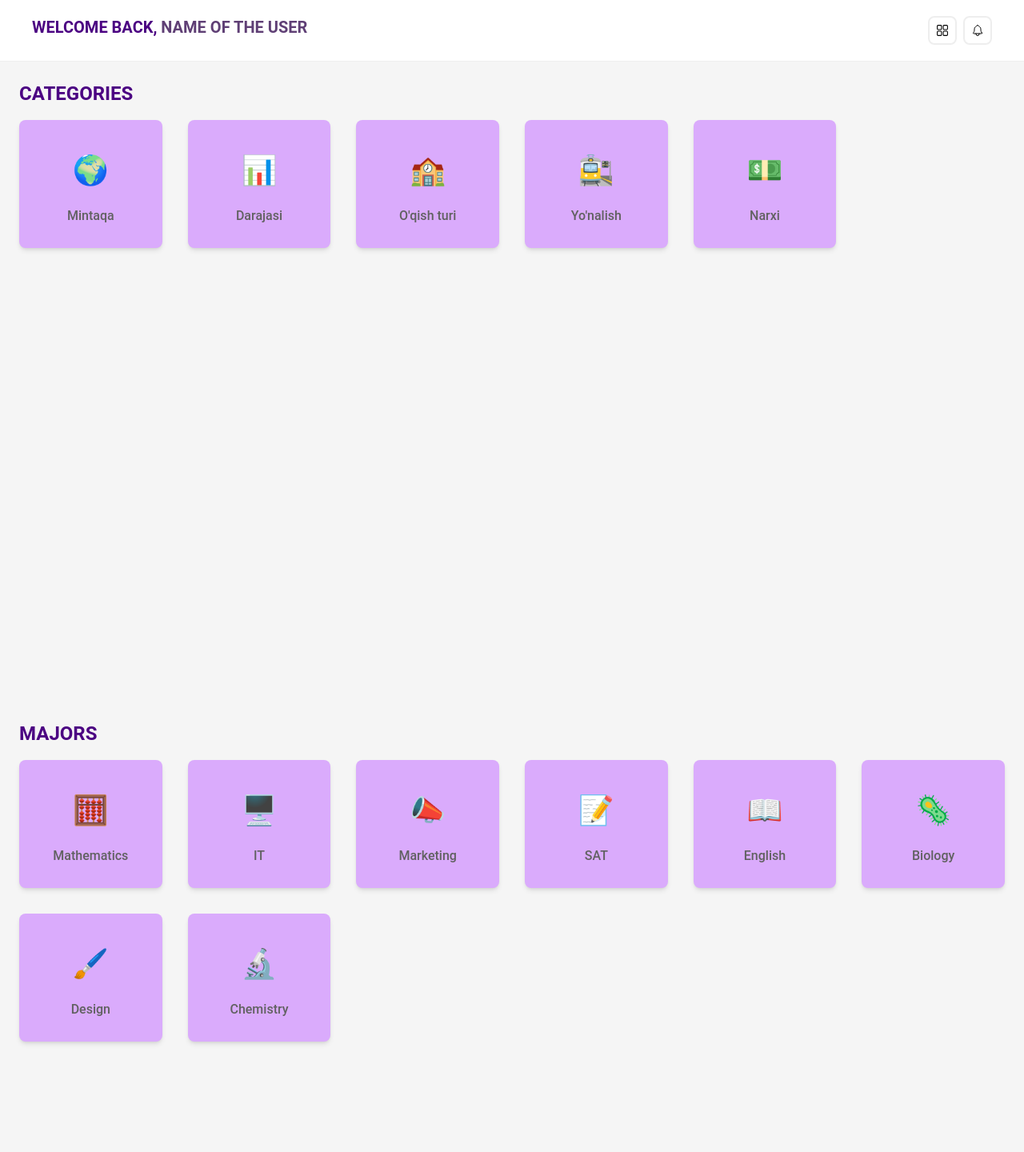
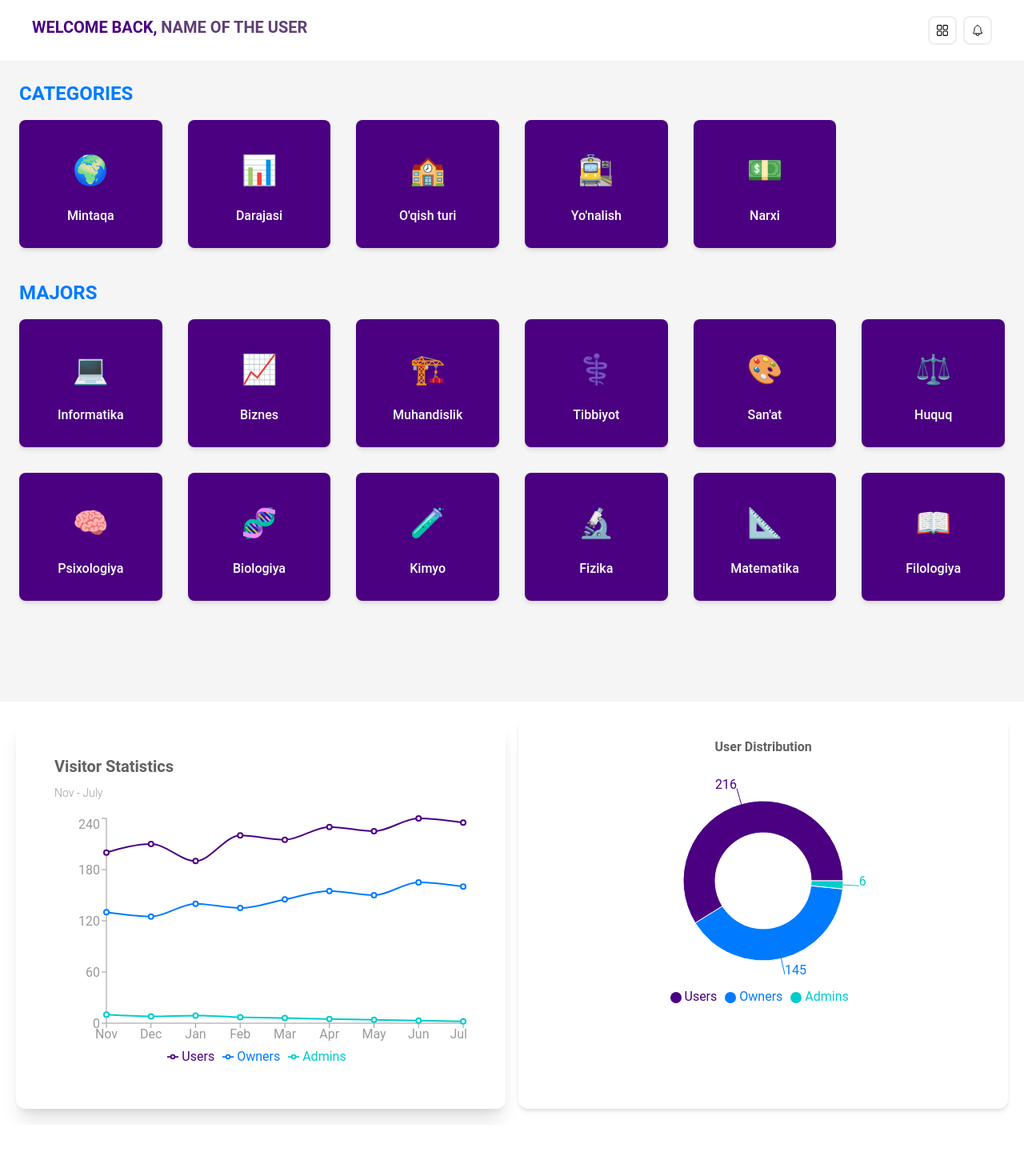
Before and after one commit to shokhsanam18/FindEdu-Dashboard, a React (Vite) app: page / in a window 1280 px wide. Shown: the top 1440 px of the page at 80% size. After the commit the page ends 1406 px from the top, so only its background shows below. Built offline with nearby package versions, Linux system fonts and the light colour scheme.

Commit message:
static version

```diff
--- a/package.json
+++ b/package.json
@@ -10,12 +10,16 @@
     "preview": "vite preview"
   },
   "dependencies": {
+    "@heroicons/react": "^2.2.0",
     "@material-tailwind/react": "^2.1.10",
+    "apexcharts": "^4.5.0",
     "lucide-react": "^0.479.0",
     "react": "^19.0.0",
+    "react-apexcharts": "^1.7.0",
     "react-dom": "^19.0.0",
     "react-icons": "^5.5.0",
     "react-router-dom": "^7.3.0",
+    "recharts": "^2.15.1",
     "zustand": "^5.0.3"
   },
   "devDependencies": {
--- a/src/pages/mainpage/Main.jsx
+++ b/src/pages/mainpage/Main.jsx
@@ -1,13 +1,13 @@
 import React from "react";
 import Header from "./header";
-import Categories from "./categories";
-import Majors from "./Majors";
+import CategoriesMajors from "./Majors";
+import VisitorChart from "./linegraph.jsx";
 const Main = () => {
   return (
     <div className="flex-1">
       <Header />
-      <Categories />
-      <Majors />
+      <CategoriesMajors />
+      <VisitorChart />
     </div>
   );
 };
--- a/src/pages/mainpage/Majors.jsx
+++ b/src/pages/mainpage/Majors.jsx
@@ -5,39 +5,70 @@ export const Title = ({ children }) => {
   return (
     <Typography
       variant="h4"
-      className="uppercase font-bold mb-4 text-[#4B0082] "
+      style={{ color: "#007BFF " }}
+      className="uppercase font-bold mb-4"
     >
       {children}
     </Typography>
   );
 };
 
-const Majors = () => {
+const CategoriesMajors = () => {
+  const categories = [
+    { name: "Mintaqa", icon: "🌍" },
+    { name: "Darajasi", icon: "📊" },
+    { name: "O'qish turi", icon: "🏫" },
+    { name: "Yo'nalish", icon: "🚉" },
+    { name: "Narxi", icon: "💵" },
+  ];
+
   const majors = [
-    { name: "Mathematics", icon: "🧮" },
-    { name: "IT", icon: "🖥️" },
-    { name: "Marketing", icon: "📣" },
-    { name: "SAT", icon: "📝" },
-    { name: "English", icon: "📖" },
-    { name: "Biology", icon: "🦠" },
-    { name: "Design", icon: "🖌️" },
-    { name: "Chemistry", icon: "🔬" },
+    { name: "Informatika", icon: "💻" },
+    { name: "Biznes", icon: "📈" },
+    { name: "Muhandislik", icon: "🏗️" },
+    { name: "Tibbiyot", icon: "⚕️" },
+    { name: "San'at", icon: "🎨" },
+    { name: "Huquq", icon: "⚖️" },
+    { name: "Psixologiya", icon: "🧠" },
+    { name: "Biologiya", icon: "🧬" },
+    { name: "Kimyo", icon: "🧪" },
+    { name: "Fizika", icon: "🔬" },
+    { name: "Matematika", icon: "📐" },
+    { name: "Filologiya", icon: "📖" },
   ];
 
   return (
     <div className="w-full min-h-screen px-6 py-6 bg-gray-100 overflow-hidden">
+      <Title>Categories</Title>
+      <div className="grid grid-cols-2 sm:grid-cols-3 md:grid-cols-4 lg:grid-cols-5 xl:grid-cols-6 gap-4 md:gap-6 lg:gap-8 mb-10">
+        {categories.map((item, index) => (
+          <Card
+            key={index}
+            shadow={true}
+            className="bg-[#4B0082] hover:bg-[#007BFF] text-white flex flex-col  items-center justify-center p-6 min-w-[120px] sm:min-w-[140px] h-40 rounded-lg transition-all duration-300 hover:scale-105 hover:shadow-lg cursor-pointer"
+          >
+            <div className="text-4xl p-4 rounded-lg transition-colors duration-300">
+              {item.icon}
+            </div>
+            <Typography variant="h6" className="mt-2 font-medium text-center">
+              {item.name}
+            </Typography>
+          </Card>
+        ))}
+      </div>
+
       <Title>Majors</Title>
       <div className="grid grid-cols-2 sm:grid-cols-3 md:grid-cols-4 lg:grid-cols-5 xl:grid-cols-6 gap-4 md:gap-6 lg:gap-8">
         {majors.map((item, index) => (
           <Card
             key={index}
             shadow={true}
-            className="hover:bg-[#4B0082]  hover:text-white bg-[#daabfc] flex flex-col items-center justify-center p-6 min-w-[120px] sm:min-w-[140px] h-40 rounded-lg transition-all duration-300 hover:scale-105 hover:shadow-lg cursor-pointer"
+            className="bg-[#4B0082] hover:bg-[#007BFF] text-white flex flex-col items-center justify-center p-6 min-w-[120px] sm:min-w-[140px] h-40 rounded-lg transition-all duration-300 hover:scale-105 hover:shadow-lg cursor-pointer"
           >
-            <div className="text-4xl p-4 rounded-lg transition-colors duration-300">
+            <div className="text-4xl p-4 rounded-lg transition-colors duration-300 ">
               {item.icon}
             </div>
-            <Typography variant="h6" className="mt-2 font-medium ">
+            <Typography variant="h6" className="mt-2 font-medium text-center">
               {item.name}
             </Typography>
           </Card>
@@ -47,4 +78,4 @@ const Majors = () => {
   );
 };
 
-export default Majors;
+export default CategoriesMajors;
--- a/src/pages/mainpage/categories.jsx
+++ /dev/null
@@ -1,47 +0,0 @@
-import React from "react";
-import { Card, Typography } from "@material-tailwind/react";
-
-export const Title = ({ children }) => {
-  return (
-    <Typography
-      variant="h4"
-      className="uppercase font-bold mb-4 text-[#4B0082] "
-    >
-      {children}
-    </Typography>
-  );
-};
-
-const Categories = () => {
-  const categories = [
-    { name: "Mintaqa", icon: "🌍" },
-    { name: "Darajasi", icon: "📊" },
-    { name: "O'qish turi", icon: "🏫" },
-    { name: "Yo'nalish", icon: "🚉" },
-    { name: "Narxi", icon: "💵" },
-  ];
-
-  return (
-    <div className="w-full min-h-screen px-6 py-6 bg-gray-100 overflow-hidden">
-      <Title>Categories</Title>
-      <div className="grid grid-cols-2 sm:grid-cols-3 md:grid-cols-4 lg:grid-cols-5 xl:grid-cols-6 gap-4 md:gap-6 lg:gap-8">
-        {categories.map((item, index) => (
-          <Card
-            key={index}
-            shadow={true}
-            className="hover:bg-[#4B0082]  hover:text-white bg-[#daabfc] flex flex-col items-center justify-center p-6 min-w-[120px] sm:min-w-[140px] h-40 rounded-lg transition-all duration-300 hover:scale-105 hover:shadow-lg cursor-pointer"
-          >
-            <div className="text-4xl p-4 rounded-lg transition-colors duration-300">
-              {item.icon}
-            </div>
-            <Typography variant="h6" className="mt-2 font-medium ">
-              {item.name}
-            </Typography>
-          </Card>
-        ))}
-      </div>
-    </div>
-  );
-};
-
-export default Categories;
--- /dev/null
+++ b/src/pages/mainpage/linegraph.jsx
@@ -0,0 +1,109 @@
+"use client";
+import { Card, CardBody, Typography } from "@material-tailwind/react";
+import {
+  LineChart,
+  Line,
+  XAxis,
+  YAxis,
+  Tooltip,
+  ResponsiveContainer,
+  Legend,
+  PieChart,
+  Pie,
+  Cell,
+} from "recharts";
+
+const data = [
+  { month: "Nov", users: 200, owners: 130, admins: 10 },
+  { month: "Dec", users: 210, owners: 125, admins: 8 },
+  { month: "Jan", users: 190, owners: 140, admins: 9 },
+  { month: "Feb", users: 220, owners: 135, admins: 7 },
+  { month: "Mar", users: 215, owners: 145, admins: 6 },
+  { month: "Apr", users: 230, owners: 155, admins: 5 },
+  { month: "May", users: 225, owners: 150, admins: 4 },
+  { month: "Jun", users: 240, owners: 165, admins: 3 },
+  { month: "Jul", users: 235, owners: 160, admins: 2 },
+];
+
+const pieData = [
+  { name: "Users", value: 216, color: "#4B0082" },
+  { name: "Owners", value: 145, color: "#007BFF" },
+  { name: "Admins", value: 6, color: "#00CCCC" },
+];
+export default function VisitorChart() {
+  return (
+    <div className="flex flex-col md:flex-row gap-4 m-5">
+      <Card className="w-full md:w-1/2 p-6 shadow-xl">
+        <CardBody>
+          <Typography variant="h5" className="mb-2 font-semibold text-gray-700">
+            Visitor Statistics
+          </Typography>
+          <Typography variant="small" className="text-gray-500">
+            Nov - July
+          </Typography>
+          <div className="mt-4 h-80">
+            <ResponsiveContainer width="100%" height="100%">
+              <LineChart data={data}>
+                <XAxis dataKey="month" stroke="#999" />
+                <YAxis stroke="#999" />
+                <Tooltip />
+                <Legend />
+                <Line
+                  type="monotone"
+                  dataKey="users"
+                  stroke="#4B0082"
+                  strokeWidth={2}
+                  name="Users"
+                />
+                <Line
+                  type="monotone"
+                  dataKey="owners"
+                  stroke="#007BFF"
+                  strokeWidth={2}
+                  name="Owners"
+                />
+                <Line
+                  type="monotone"
+                  dataKey="admins"
+                  stroke="#00CCCC"
+                  strokeWidth={2}
+                  name="Admins"
+                />
+              </LineChart>
+            </ResponsiveContainer>
+          </div>
+        </CardBody>
+      </Card>
+
+      {/* Pie Chart */}
+      <Card className="w-full md:w-1/2">
+        <CardBody className="grid place-items-center px-4">
+          <Typography variant="h6" className="mb-4 font-semibold text-gray-700">
+            User Distribution
+          </Typography>
+          <ResponsiveContainer width={300} height={300}>
+            <PieChart>
+              <Pie
+                data={pieData}
+                dataKey="value"
+                nameKey="name"
+                cx="50%"
+                cy="50%"
+                outerRadius={100}
+                innerRadius={60}
+                fill="#8884d8"
+                label
+              >
+                {pieData.map((entry, index) => (
+                  <Cell key={`cell-${index}`} fill={entry.color} />
+                ))}
+              </Pie>
+              <Tooltip />
+              <Legend />
+            </PieChart>
+          </ResponsiveContainer>
+        </CardBody>
+      </Card>
+    </div>
+  );
+}
```
Also changed, not shown: 1 other file (tests, documents, lock files or other folders).
